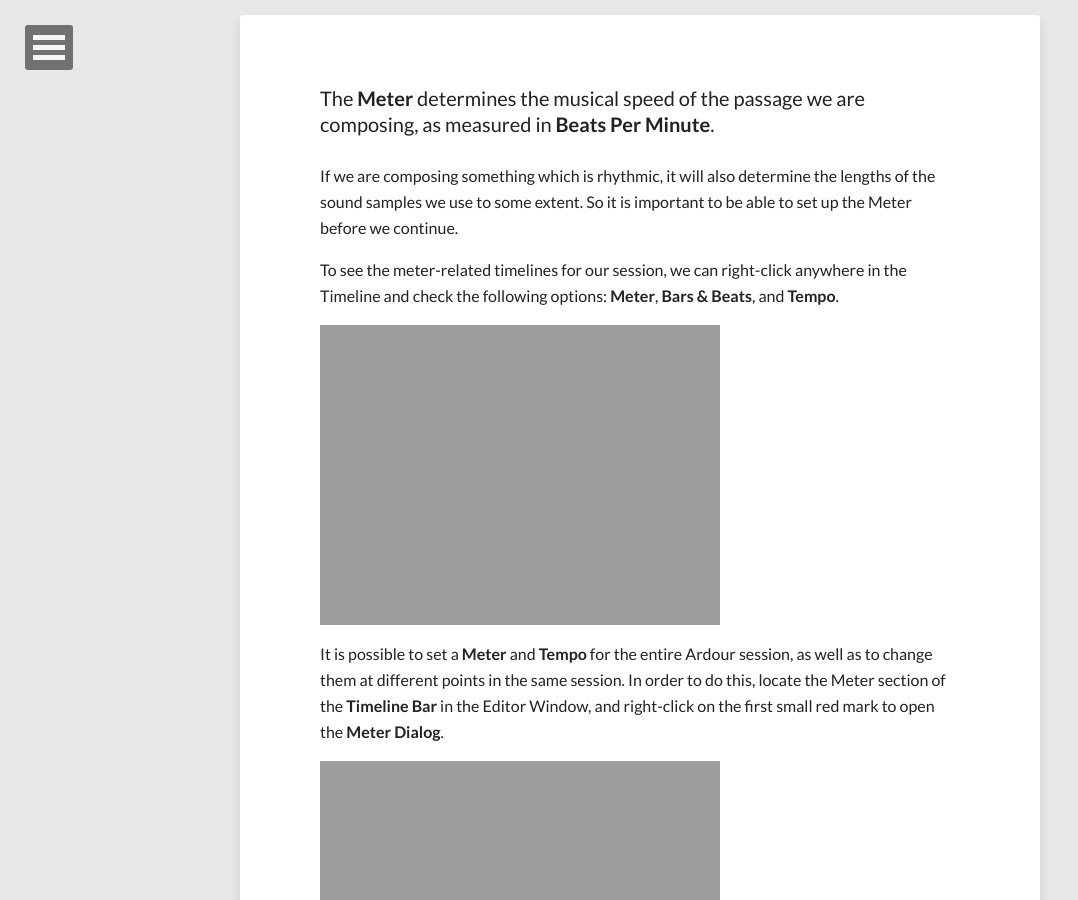
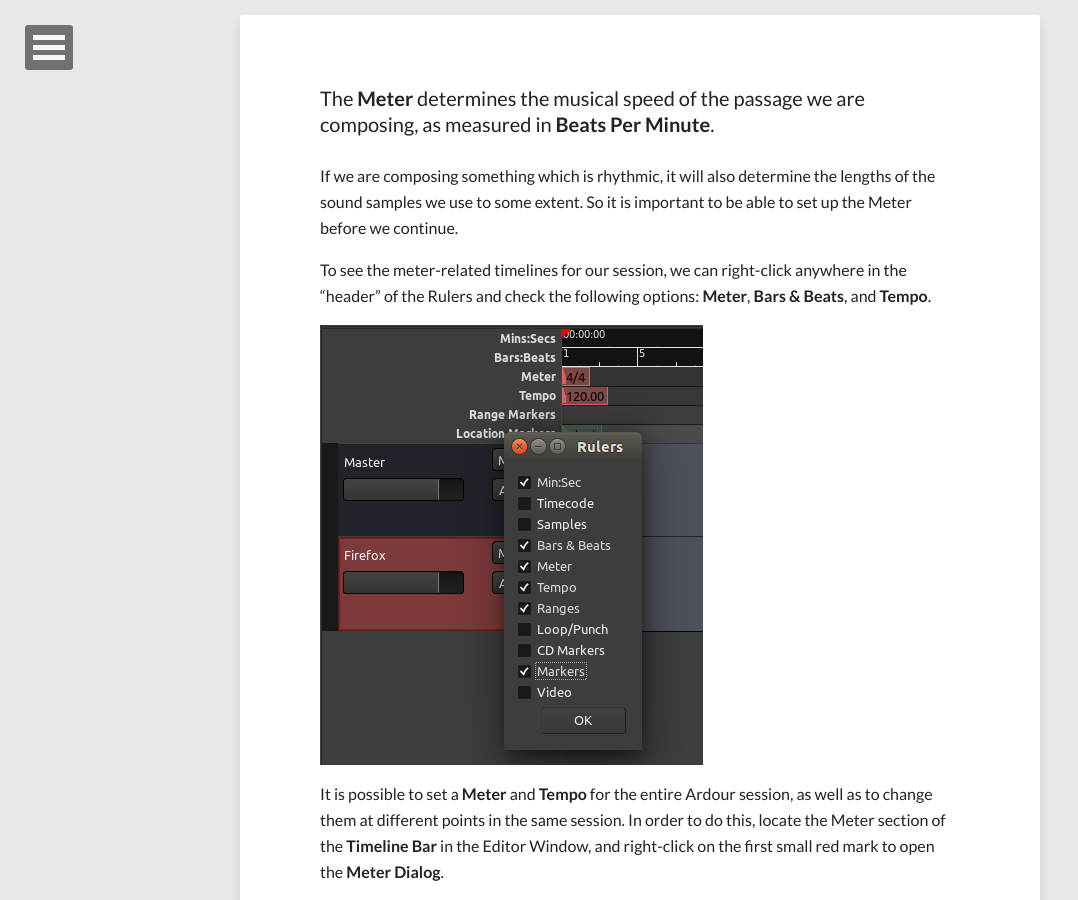
Before and after one commit to brunoruviaro/ardour4-tutorial, a Jekyll site: the page built from _posts/2014-08-27-setting-up-the-meter.md, in a window 1280 px wide and 900 px high, scrolled down 435 px. Shown: the whole window, without its empty margins (0-1078 px from the left). Built offline with Jekyll 4.4.1, drawn with Linux system fonts in a browser that asks for light colours; nearby versions of some CDN libraries.

Commit message:
Update setting-up-meter txt png

```diff
--- a/_posts/2014-08-27-setting-up-the-meter.md
+++ b/_posts/2014-08-27-setting-up-the-meter.md
@@ -18,9 +18,9 @@ sound samples we use to some extent. So it is important to be able to
 set up the Meter before we continue.
 
 To see the meter-related timelines for our session, we can right-click
-anywhere in the Timeline and check the following options: **Meter**, **Bars & Beats**, and **Tempo**.
+anywhere in the "header" of the Rulers and check the following options: **Meter**, **Bars & Beats**, and **Tempo**.
 
-![Meter]({{ site.url }}/images/Ardour3_Meter_Timeline.png)
+![Meter]({{ site.url }}/images/Ardour4_Meter_Timeline.png)
 
 It is possible to set a **Meter** and **Tempo** for the entire Ardour
 session, as well as to change them at different points in the same
@@ -28,7 +28,7 @@ session. In order to do this, locate the Meter section of the **Timeline
 Bar** in the Editor Window, and right-click on the first small red mark
 to open the **Meter Dialog**.
 
-![Meter dialog]({{ site.url }}/images/Ardour3_Edit_Meter_dialog.png)
+![Meter dialog]({{ site.url }}/images/Ardour4_Edit_Meter_dialog.png)
 
 Here you can enter new values for the **Beats Per Bar** as well as the
 **Note Value**. Click "*Apply*" to apply the changes globally to your
```
Also changed, not shown: images/Ardour4_Edit_Meter_dialog.png (added), images/Ardour4_Meter_Timeline.png (added).
